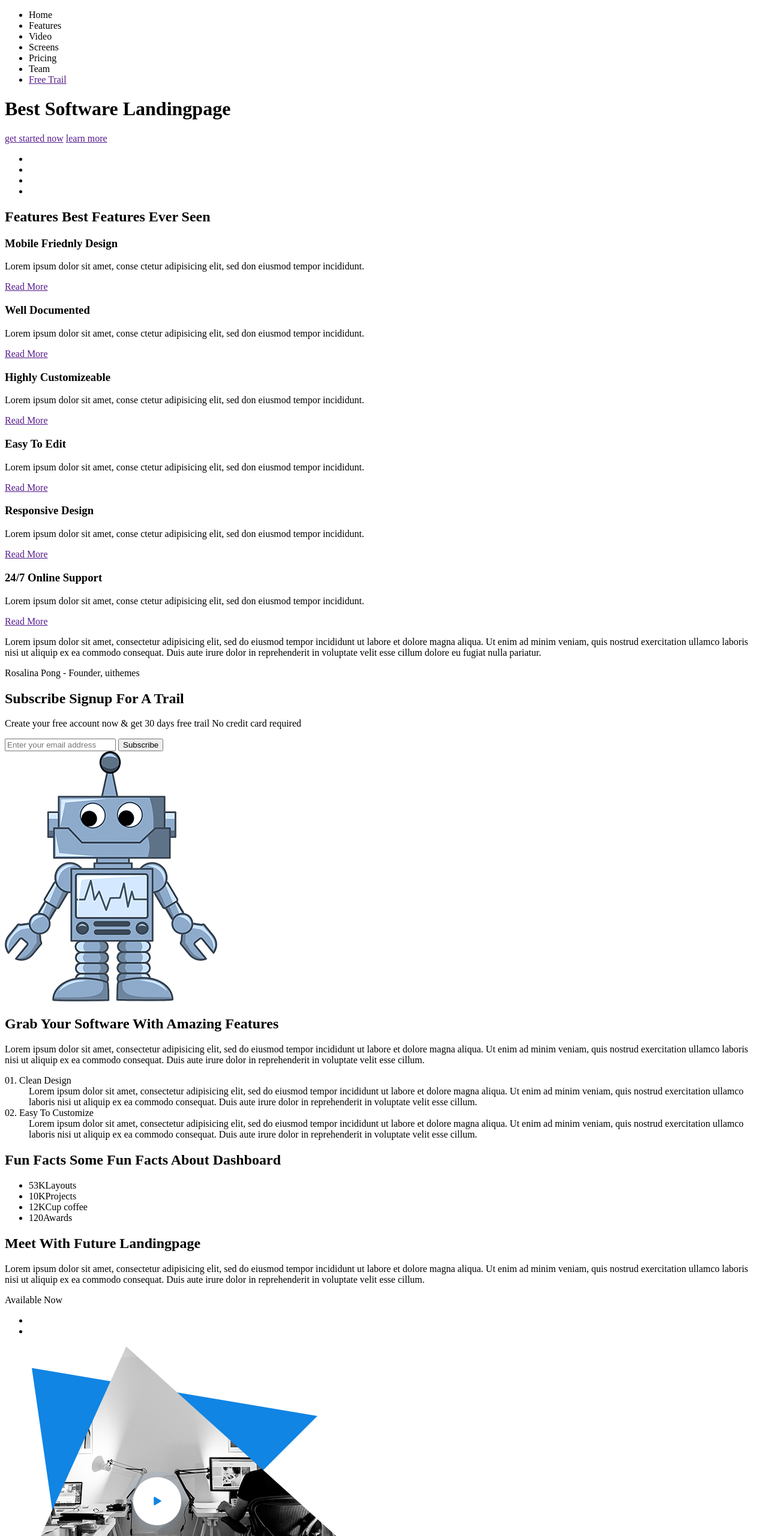
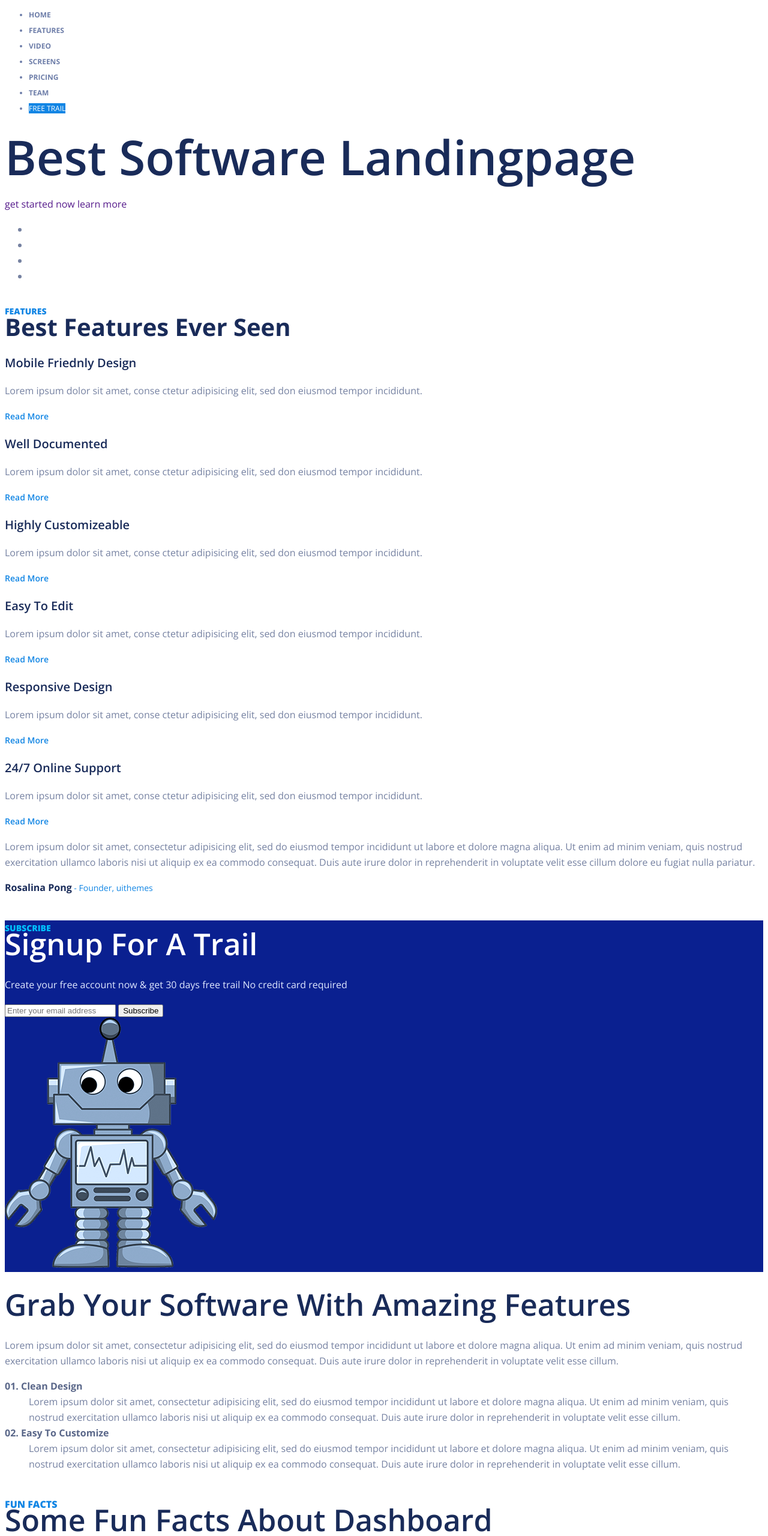
Before and after one commit to liamina027/Limpon, a plain HTML site: page index.html in a window 1280 px wide. Shown: the top 2560 px of the page at 60% size. Drawn offline with nearby package versions, Linux system fonts and the light colour scheme.

Commit message:
Add files

```diff
--- /dev/null
+++ b/css/style.css
@@ -0,0 +1,184 @@
+body {
+    font-family: 'Open Sans', sans-serif;
+    font-size: 16px;
+    line-height: 26px;
+    color: #7581a1;
+}
+
+a {
+    text-decoration: none;
+}
+
+h1 {
+    font-size: 80px;
+    font-weight: 600;
+    color: #192b59;
+}
+
+.nav {
+    font-size: 12px;
+    font-weight: 700;
+    color: #6e7ea9;
+    text-transform: uppercase;
+}
+
+.btn-free {
+    font-weight: 400;
+    color: #fff;
+    background-color: #1085e4;
+}
+
+.grid h2 {
+    font-size: 40px;
+    font-weight: 700;
+    color: #192b59;
+}
+
+.grid h2 span {
+    font-size: 14px;
+    font-weight: 800;
+    color: #1085e4;
+    text-transform: uppercase;
+    display: block;
+}
+
+.grid-item h3 {
+    font-size: 20px;
+    font-weight: 600;
+    color: #192b59;
+}
+
+.grid-item a {
+    font-size: 14px;
+    font-weight: 600;
+    color: #1085e4;
+}
+
+.grid-text span {
+    font-size: 16px;
+    font-weight: 700;
+    color: #192b59;
+}
+
+.grid-text p:nth-child(2) {
+    font-size: 14px;
+    font-weight: 400;
+    color: #1085e4;
+}
+
+.page-subscribe {
+    background-color: #0a2090;
+}
+
+.page-subscribe h2 span {
+    font-size: 14px;
+    font-weight: 800;
+    color: #00bffe;
+    text-transform: uppercase;
+    display: block;
+}
+
+.page-subscribe h2 {
+    font-size: 50px;
+    font-weight: 600;
+    color: #fff;
+}
+
+.page-subscribe p {
+   color: #dfe8ff;
+}
+
+.page-software h2 {
+    font-size: 50px;
+    font-weight: 600;
+    color: #192b59;
+}
+
+.page-software dt {
+    font-size: 16px;
+    font-weight: 700;
+    color: #5a6789;
+}
+
+.page-stat h2 span {
+    font-size: 16px;
+    font-weight: 800;
+    color: #1085e4;
+    text-transform: uppercase;
+    display: block;
+}
+
+.page-stat h2 {
+    font-size: 50px;
+    font-weight: 600;
+    color: #192b59;
+}
+
+.page-stat li span {
+    font-size: 60px;
+    font-weight: 700;
+    color: #bacbdc;
+    text-transform: uppercase;
+    display: block;
+}
+
+.page-stat li {
+    font-size: 12px;
+    font-weight: 700;
+    color: #1085e4;
+}
+
+.page-app h2 {
+    font-size: 50px;
+    font-weight: 600;
+    color: #192b59;
+}
+
+.page-app p:nth-child(3) {
+    font-size: 16px;
+    font-weight: 700;
+    color: #c4d2dd;
+    text-transform: uppercase;
+}
+
+.page-analytics h2 {
+    font-size: 50px;
+    font-weight: 600;
+    color: #192b59;
+}
+
+.page-analytics a {
+    font-size: 12px;
+    font-weight: 700;
+    color: #fff;
+    text-transform: uppercase;
+    background-color: #1085e4;
+}
+
+.page-analytics2 h2 {
+    font-size: 50px;
+    font-weight: 600;
+    color: #192b59;
+}
+
+.page-analytics2  a {
+    font-size: 12px;
+    font-weight: 700;
+    color: #fff;
+    text-transform: uppercase;
+    background-color: #1085e4;
+}
+
+.page-screen h2 span {
+    font-size: 18px;
+    font-weight: 800;
+    color: #1085e4;
+    text-transform: uppercase;
+    display: block;
+}
+
+.page-screen h2 {
+    font-size: 40px;
+    font-weight: 600;
+    color: #192b59;
+}
--- a/index.html
+++ b/index.html
@@ -5,20 +5,22 @@
     <meta name="viewport" content="width=device-width, initial-scale=1.0">
     <meta http-equiv="X-UA-Compatible" content="ie=edge">
     <title>Limpon</title>
+    <link href="https://fonts.googleapis.com/css?family=Open+Sans:400,600,700,800&display=swap" rel="stylesheet">
+    <link rel="stylesheet" href="css/style.css">
 </head>
 <body>
     <!--Блок 1-->
-    <div><!--Фон для всего блока-->
+    <div class = "page-header"><!--Фон для всего блока-->
         <div><!--Сделать навигацию и логотип в одну строку-->
             <a href=""></a><!--Логотип-->
-            <ul><!--Навигация-->
+            <ul class = "nav"><!--Навигация-->
                 <li>Home</li>
                 <li>Features</li>
                 <li>Video</li>
                 <li>Screens</li>
                 <li>Pricing</li>
                 <li>Team</li>
-                <li><a href="">Free Trail</a></li>
+                <li><a href="" class="btn-free">Free Trail</a></li>
             </ul>
         </div>
         <h1>Best Software Landingpage</h1>
@@ -29,7 +31,7 @@
     </div>
 
     <!--Блок 2-->
-    <div><!--Фон для блока-->
+    <div class = "page-company"><!--Фон для блока-->
         <ul><!--Спонсоры-->
             <li></li>
             <li></li>
@@ -39,12 +41,11 @@
     </div>
 
     <!--Блок 3-->
-    <div><!--Границы блока-->
-        <div><!--Элемент грида-->
+    <div class = "page-grid"><!--Границы блока-->
+        <div class = "grid"><!--Грид-->
             <h2><span>Features</span> Best Features Ever Seen </h2>
-        </div>
 
-        <div><!--Подблок-->
+            <div class = "grid-item"> <!--Подблок-->
                 <div></div><!--Иконка-->
                 <h3>Mobile Friednly Design</h3>
                 <p>Lorem ipsum dolor sit amet, conse
@@ -52,7 +53,7 @@
                 <a href="">Read More</a>
             </div>
 
-        <div><!--Подблок-->
+            <div class = "grid-item"><!--Подблок-->
                 <div></div><!--Иконка-->
                 <h3>Well Documented</h3>
                 <p>Lorem ipsum dolor sit amet, conse
@@ -60,7 +61,7 @@
                 <a href="">Read More</a>
             </div>
 
-        <div><!--Подблок-->
+            <div class = "grid-item"><!--Подблок-->
                 <div></div><!--Иконка-->
                 <h3>Highly Customizeable</h3>
                 <p>Lorem ipsum dolor sit amet, conse
@@ -68,7 +69,7 @@
                 <a href="">Read More</a>
             </div>
 
-        <div><!--Подблок-->
+            <div class = "grid-item"><!--Подблок-->
                 <div></div><!--Иконка-->
                 <h3>Easy To Edit</h3>
                 <p>Lorem ipsum dolor sit amet, conse
@@ -76,7 +77,7 @@
                 <a href="">Read More</a>
             </div>
 
-        <div><!--Подблок-->
+            <div class = "grid-item"><!--Подблок-->
                 <div></div><!--Иконка-->
                 <h3>Responsive Design</h3>
                 <p>Lorem ipsum dolor sit amet, conse
@@ -84,7 +85,7 @@
                 <a href="">Read More</a>
             </div>
 
-        <div><!--Подблок-->
+            <div class = "grid-item"><!--Подблок-->
                 <div></div><!--Иконка-->
                 <h3>24/7 Online Support</h3>
                 <p>Lorem ipsum dolor sit amet, conse
@@ -92,14 +93,15 @@
                 <a href="">Read More</a>
             </div>
 
-        <div>
+            <div class = "grid-text">
                 <p>Lorem ipsum dolor sit amet, consectetur adipisicing elit, sed do eiusmod tempor incididunt ut labore et dolore magna aliqua. Ut enim ad minim veniam, quis nostrud exercitation ullamco laboris nisi ut aliquip ex ea commodo consequat. Duis aute irure dolor in reprehenderit in voluptate velit esse cillum dolore eu fugiat nulla pariatur.</p>
                 <p><span>Rosalina Pong</span> - Founder, uithemes</p>
             </div>
         </div>
+    </div>
 
     <!--Блок 4-->
-    <div><!--Фон-->
+    <div class = "page-subscribe"><!--Фон-->
         <div><!--Контейнер-->
             <div><!--Левый столбец-->
                 <h2><span>Subscribe</span> Signup For A Trail</h2>
@@ -112,7 +114,7 @@
     </div>
 
     <!--Блок 5-->
-    <div>
+    <div class = "page-software">
         <div></div><!--Иконка-->
         <h2>Grab Your  Software With Amazing  Features</h2>
         <p>Lorem ipsum dolor sit amet, consectetur adipisicing elit, sed do eiusmod tempor incididunt ut labore et dolore magna aliqua. Ut enim ad minim veniam, quis nostrud exercitation ullamco laboris nisi ut aliquip ex ea commodo consequat. Duis aute irure dolor in reprehenderit in voluptate velit esse cillum.</p>
@@ -125,7 +127,7 @@
     </div>
 
     <!--Блок 6-->
-    <div><!--Фон-->
+    <div class = "page-stat"><!--Фон-->
         <div><!--Границы блока-->
             <h2><span>Fun Facts</span> Some Fun Facts About Dashboard</h2>
             <ul>
@@ -138,7 +140,7 @@
     </div>
 
     <!--Блок 7-->
-    <div><!--Фон-->
+    <div class = "page-app"><!--Фон-->
         <div><!--Границы блока-->
             <div><!--Левый столбец-->
                  <h2>Meet With Future Landingpage</h2>
@@ -154,19 +156,31 @@
     </div>
 
     <!--Блок 8-->
-    <div>
+    <div class = "page-analytics">
+        <img src="img/stat.png" alt="Picture">
+        <div><!--Правый столбец-->
             <div></div><!--Иконка-->
             <h2>Limpon Is Suitable For Anytype LandingPage</h2>
             <p>Lorem ipsum dolor sit amet, consectetur adipisicing elit, sed do eiusmod tempor incididunt ut labore et dolore magna aliqua. Ut enim ad minim veniam, quis nostrud exercitation ullamco laboris nisi ut aliquip ex ea commodo consequat. Duis aute irure dolor in reprehenderit in voluptate velit esse cillum.</p>
             <a href="">get started now</a>
         </div>
+    </div>
 
     <!--Блок 9-->
-    <div>
+    <div class = "page-analytics2">
+        <div><!--Левый столбец-->
             <div></div><!--Иконка-->
             <h2>Easy To Etid & Very Easily Control</h2>
             <p>Lorem ipsum dolor sit amet, consectetur adipisicing elit, sed do eiusmod tempor incididunt ut labore et dolore magna aliqua. Ut enim ad minim veniam, quis nostrud exercitation ullamco laboris nisi ut aliquip ex ea commodo consequat. Duis aute irure dolor in reprehenderit in voluptate velit esse cillum.</p>
             <a href="">learn more</a>
         </div>
+        <img src="img/stat2.png" alt="Picture">
+    </div>
+
+    <!--Блок 10-->
+    <div class="page-screen">
+        <h2><span>screen preview</span>Screenshot With Details</h2>
+        <img src="" alt="">
+    </div>
 </body>
 </html>
```
Also changed, not shown: img/stat.png (renamed from img/features3-screen.png), img/stat2.png (renamed from img/features4-screen.png). Lines whose indentation alone changed are shown as unchanged.
